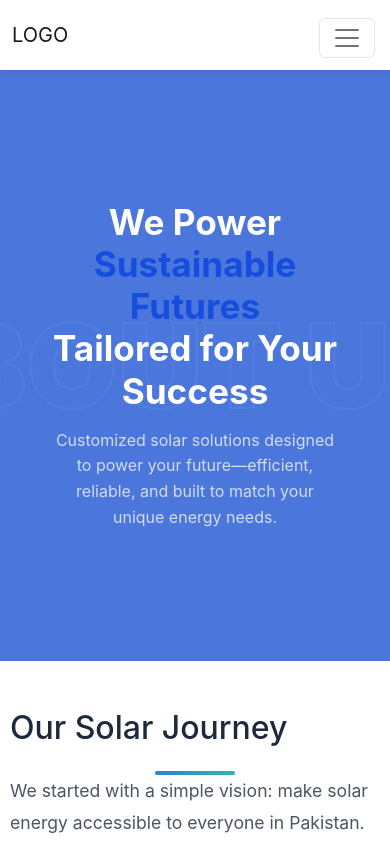
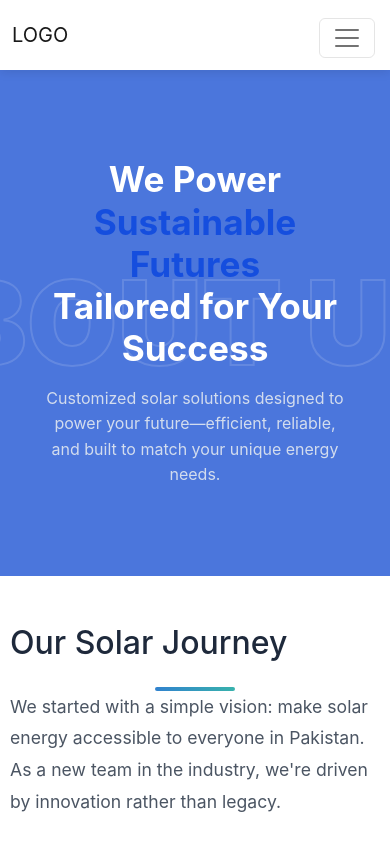
Before and after one commit to 1stN00B/solarmax, a React (Create React App) app: page /about in a window 390 px wide. Shown: the top 844 px of the page. Built offline with nearby package versions, Linux system fonts and the light colour scheme.

Commit message:
updated about.css

```diff
--- a/src/About.css
+++ b/src/About.css
@@ -12,6 +12,39 @@
     color: #154ede;
     position: relative;
     display: inline-block;
+  }
+  .kinetic-text1 {
+    position: absolute;
+    font-size: clamp(6rem, 25vw, 30rem);
+    font-weight: 900;
+    color: transparent;
+    -webkit-text-stroke: 2px rgba(255, 255, 255, 0.275);
+    white-space: nowrap;
+    animation: float 20s infinite linear alternate;
+    opacity: 0.7;
+    pointer-events: none;
+  }
+  @media (max-width: 768px) {
+    .services-hero1 {
+      min-height: 60vh;
+      padding: 3rem 1.5rem;
+    }
+
+    .title {
+      white-space: normal; /* Allow wrapping on mobile */
+      line-height: 1.2;
+      font-size: 2.2rem;
+    }
+
+    .kinetic-text1 {
+      font-size: clamp(4rem, 30vw, 18rem);
+      opacity: 0.5;
+    }
+
+    .subtext {
+      font-size: 1rem;
+      margin-top: 1rem;
+    }
   }
 
 
--- a/src/components/About.jsx
+++ b/src/components/About.jsx
@@ -129,7 +129,7 @@ export default function About() {
 
       {/**---------------------new-------------------------------- */}
       <div className="services-hero1">
-      <div className="kinetic-text">ABOUT US</div>
+      <div className="kinetic-text1">ABOUT US</div>
 
       <div className="content-wrapper">
         <div className="header-content">
```
